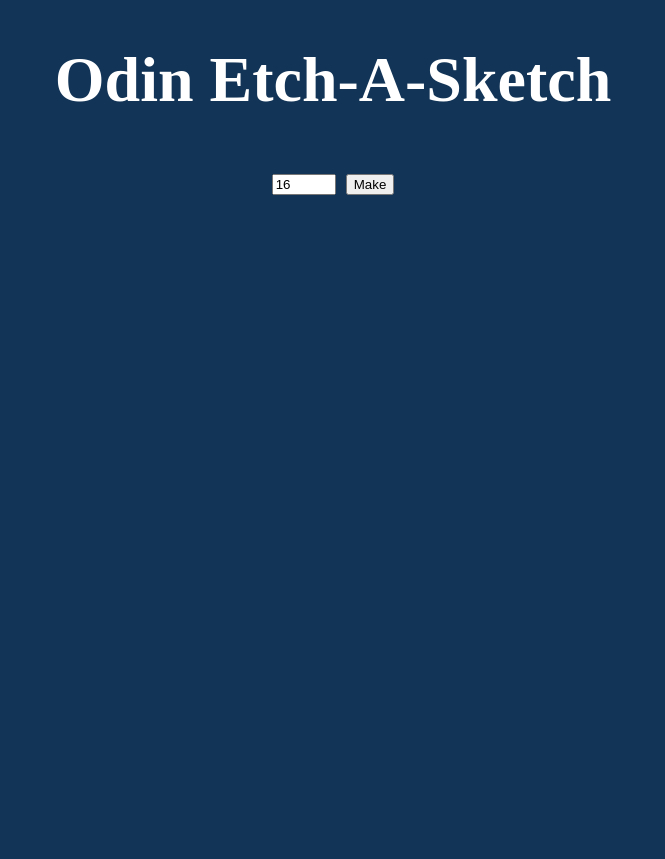
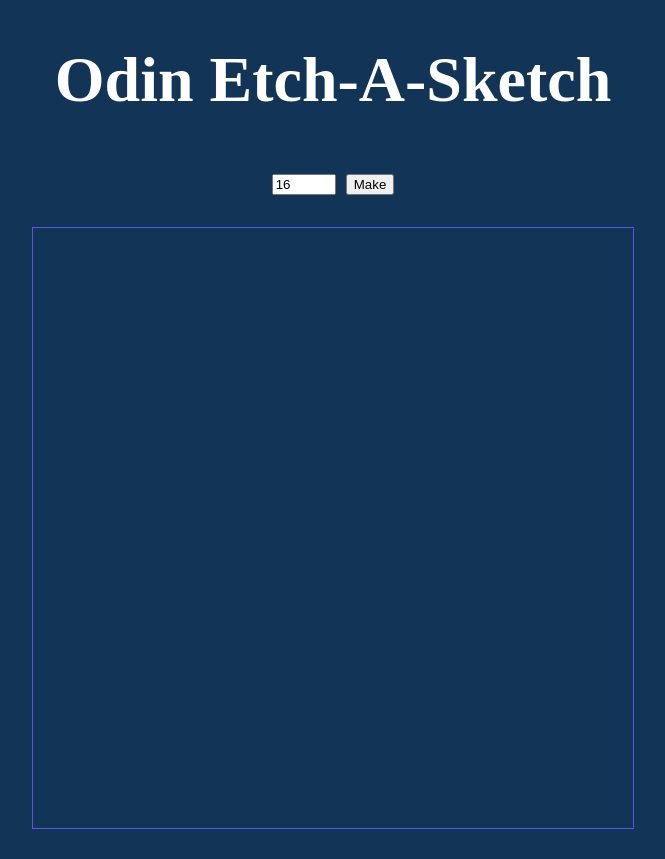
Before and after one commit to Satorki/odin-Etch-A-Sketch, a plain HTML site: page index.html in a window 1280 px wide. Shown: the whole page, without its empty margins (307-972 px from the left). Before the commit the page ends 800 px from the top, so only its background shows below. Drawn offline with Linux system fonts and the light colour scheme.

Commit message:
css added - stylize container and div border; js added - gridFinal function making divs

```diff
--- a/script.js
+++ b/script.js
@@ -1,6 +1,7 @@
-// CREATING INPUT AND BUTTON
+// CREATING INPUT, BUTTON
 let gridSize = document.createElement("input");
 let gridSizeButton = document.createElement("button");
+
 
 // STYLIZE BUTTON AND INPUT
 gridSizeButton.innerText = "Make";
@@ -20,9 +21,8 @@ body.insertBefore(gridSize, container);
 body.insertBefore(gridSizeButton, container);
 
 const gridFinal = () => {
-let div = document.createElement("div");
-
     for (let i = 0; i < gridSize.value; i++) {
+        let div = document.createElement("div");
         container.appendChild(div);
     }
 };
--- a/style.css
+++ b/style.css
@@ -4,3 +4,16 @@ body {
     font-size: 2rem;
     text-align: center;
 }
+
+.container {
+    width: 600px;
+    height: 600px;
+    border: 1px solid rgb(92, 84, 239);
+    margin: 30px auto;
+    display: flex;
+    gap: 1px;
+}
+
+div {
+    border: 1px solid black;
+}
```
